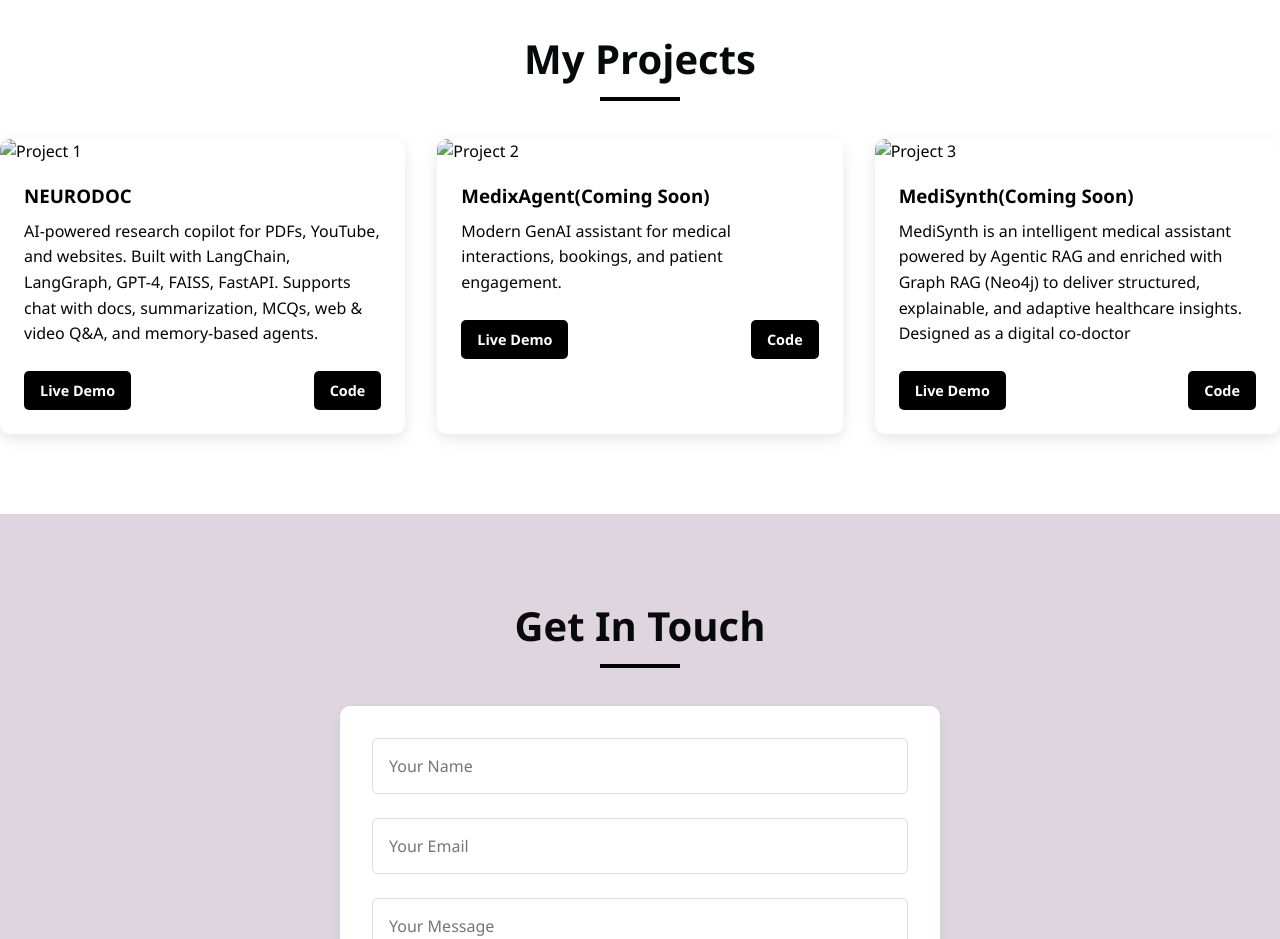
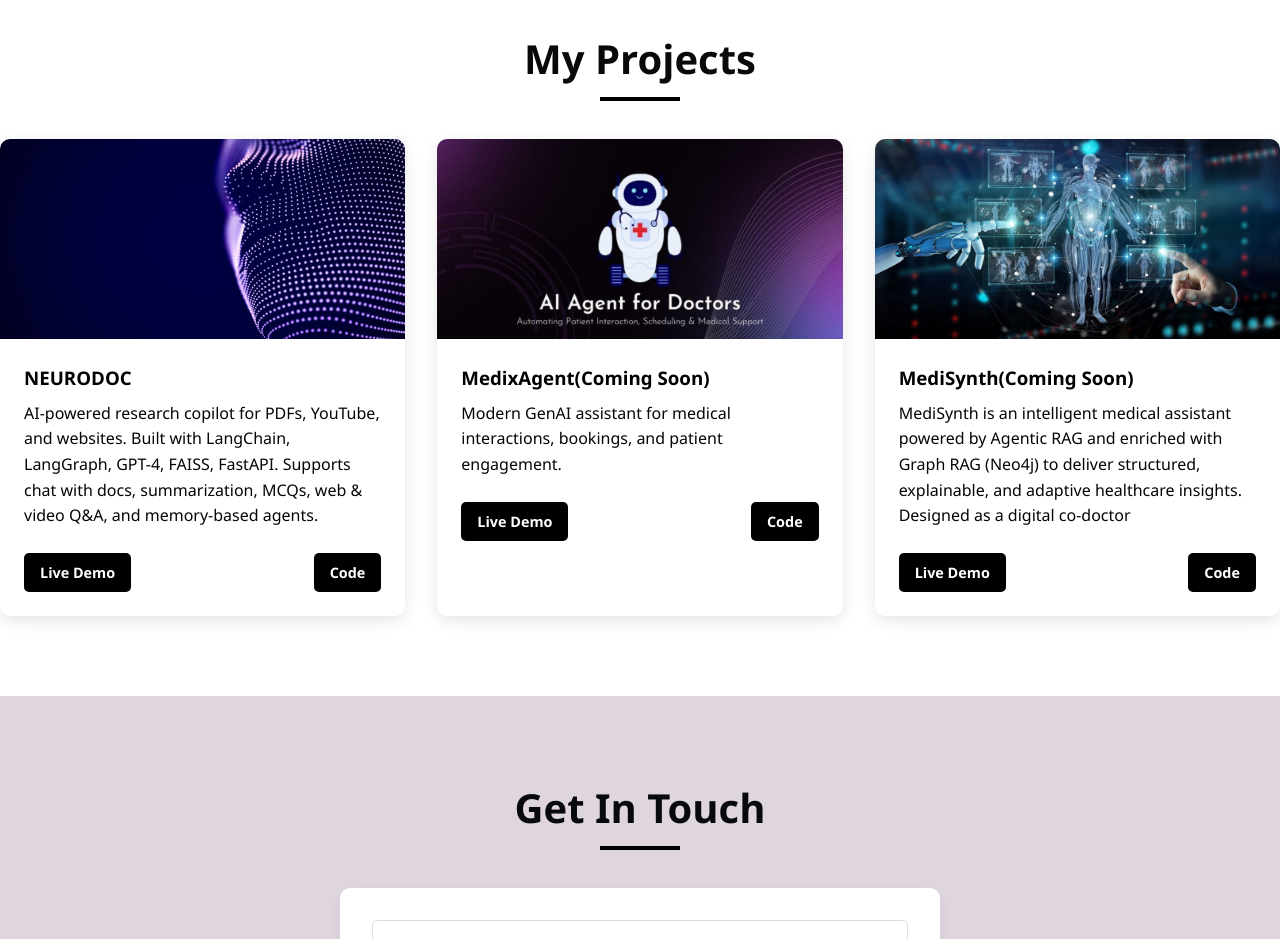
Before and after one commit to gittiai/Portfolio, a plain HTML site: page index.html in a window 1280 px wide. Shown: the part 2540-3479 px from the top of the page. Drawn offline with Linux system fonts and the light colour scheme.

Commit message:
Update index.html

```diff
--- a/index.html
+++ b/index.html
@@ -117,7 +117,7 @@
         <h2 class="section-title">My Projects</h2>
         <div class="projects-grid">
             <div class="project-card">
-                <img src="profile/project1.jpg" alt="Project 1">
+                <img src="project1.jpg" alt="Project 1">
                 <h3>NEURODOC</h3>
                 <p> AI-powered research copilot for PDFs, YouTube, and websites.
 Built with LangChain, LangGraph, GPT-4, FAISS, FastAPI.
@@ -130,7 +130,7 @@ Supports chat with docs, summarization, MCQs, web & video Q&A, and memory-based
                 </div>
             </div>
             <div class="project-card">
-                <img src="profile/po2.jpeg" alt="Project 2">
+                <img src="po2.jpeg" alt="Project 2">
                 <h3>MedixAgent(Coming Soon)</h3>
                 <p>Modern GenAI assistant for medical interactions, bookings, and patient engagement.</p>
                 <div class="project-links">
@@ -139,7 +139,7 @@ Supports chat with docs, summarization, MCQs, web & video Q&A, and memory-based
                 </div>
             </div>
             <div class="project-card">
-                <img src="profile/project3.jpeg" alt="Project 3">
+                <img src="project3.jpeg" alt="Project 3">
                 <h3>MediSynth(Coming Soon)</h3>
                 <p>MediSynth is an intelligent medical assistant powered by Agentic RAG and enriched with Graph RAG (Neo4j) to deliver structured, explainable, and adaptive healthcare insights. Designed as a digital co-doctor</p>
                 <div class="project-links">
```
